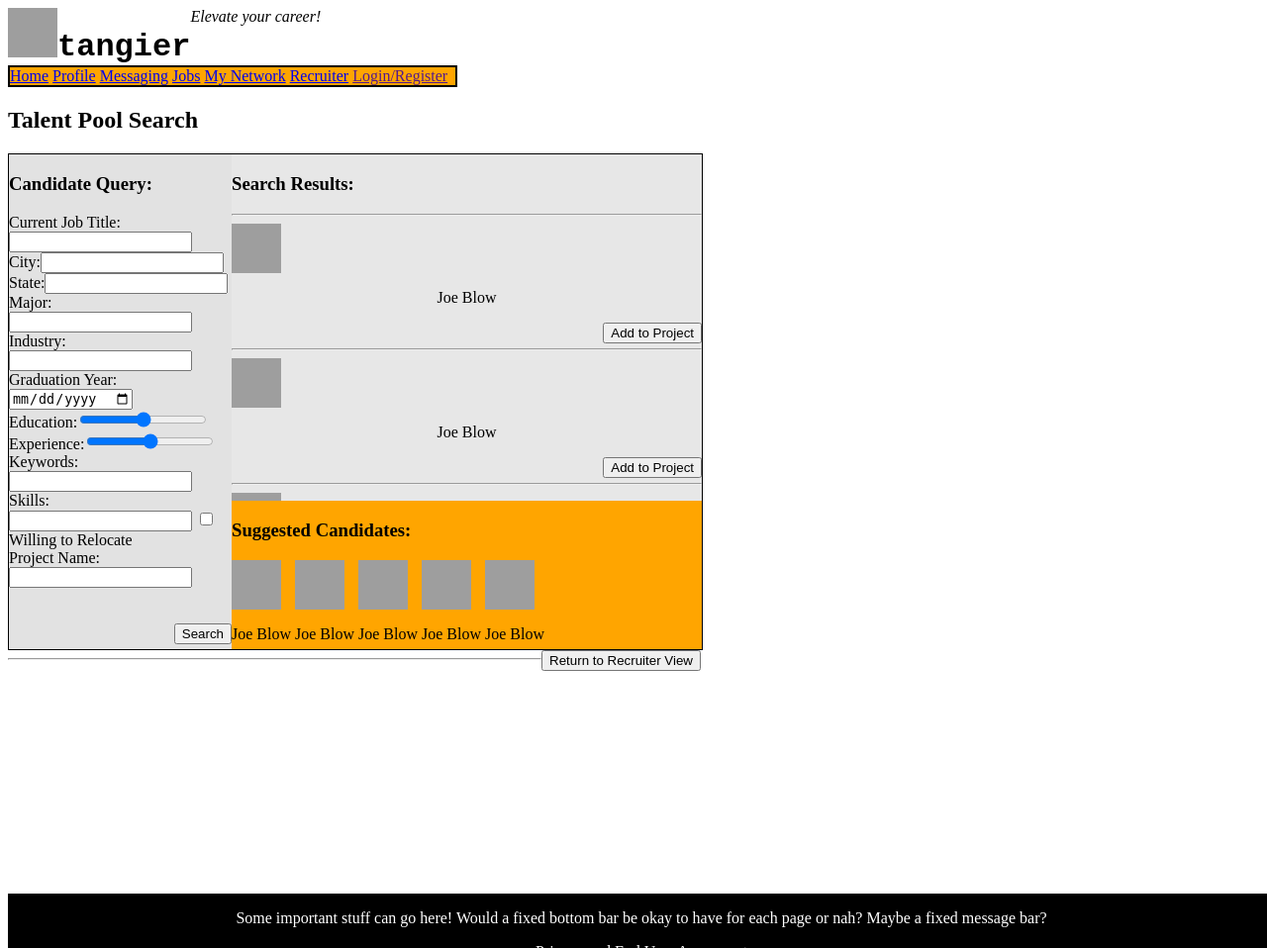
After one commit to Gwood91/BUS118W_Tangier_Repo, a Flask app: page /candidate_search in a window 1280 px wide. The commit adds this page. Shown: the whole page at 99% size. Run offline with Flask 2, Linux system fonts and the light colour scheme; grey boxes are pictures that could not be loaded.

Commit message:
Added Talent Pool Page and Route

```diff
--- a/app/routes.py
+++ b/app/routes.py
@@ -59,3 +59,13 @@ def recruiter_page():
         current_cand_analysis = "Candidate Match: " + str(candidate_match)
         #current_cand_analysis = "Candidate Match: " + str(candidate_match) + "%\n" + "Summary Match: " + str(summary_match) + "%"
         return render_template('recruiter_page.html', title='Recruiter', candidate_analysis=current_cand_analysis, i=5)
+
+@app.route('/candidate_search', methods=['GET', 'POST'])
+def candidate_search():
+    if request.method == 'GET':
+        return render_template('recruiter_candidate_search.html', title='Candidate Search', i=5)
+    # if the recruiter client is evaluating the potential match of a candidate
+    if request.method == 'POST':
+        # get the data supplied by the client and construct sanitzed queries in the db
+        candidate_text = str(request.form.get("candidateText", None))
+        search_criteria = str(request.form.get("searchCriteria", None))
--- a/app/templates/base.html
+++ b/app/templates/base.html
@@ -14,13 +14,14 @@
                 <h1 style="font-family: 'Courier New', Courier, monospace; margin-bottom: 0px">tangier</h1>
                 <i>Elevate your career!</i>
         </div>
-        <div style="border: solid black 2px; width: 400px; background:orange; text-emphasis: none;">
+        <div style="border: solid black 2px; width: 450px; background:orange; text-emphasis: none;">
             <a href="/home">Home</a>
             <a href="/profile">Profile</a>
             <a href="/message">Messaging</a>
             <a href="/jobs">Jobs</a>
             <a href="/myNetwork">My Network</a>
             <a href="/recruiter">Recruiter</a>
+            <a href="">Login/Register</a>
         </div>
     </div>
     {% block content %}{% endblock %}
--- /dev/null
+++ b/app/templates/recruiter_candidate_search.html
@@ -0,0 +1,71 @@
+
+{% extends "base.html" %}
+{% block content %}
+
+<div>
+    <h2>Talent Pool Search</h2>
+    <div style="width: 700px; height: 500px; border: solid black 1px">
+        <div style="display: inline-flex">
+            <div style="width: 225px; height: 500px; background: rgb(226, 226, 226)">
+                <h3>Candidate Query:</h3>
+                <form>
+                    Current Job Title:<input>
+                    <br>
+                    City:<input>
+                    <br>
+                    State:<input>
+                    Major:<input>
+                    <br>
+                    Industry:<input>
+                    <br>
+                    Graduation Year:<input type="date">
+                    <br>
+                    Education:<input type="range">
+                    <br>
+                    Experience:<input type="range">
+                    <br>
+                    Keywords:<input>
+                    <br>
+                    Skills:<input>
+                    <input type="checkbox">Willing to Relocate
+                    <br>
+                    Project Name:<input type="search">
+                    <br><br><br>
+
+                    <input type="submit" value="Search" style="float: right">
+               </form>
+            </div>
+            <div style="width: 500; height: 250px;">
+                <div style="display: inline-block; width: 475; height: 350px; background: rgb(231, 231, 231); overflow: scroll; overflow-x: hidden">
+                <h3 style="padding-right:auto; padding-left:auto;" >Search Results:</h3>
+                <hr>
+                {% for i in range(i)%}
+                <div>
+                    <div style="display:block;">
+                            <img src="https://www.pngkey.com/png/full/230-2301779_best-classified-apps-default-user-profile.png" style="width: 50px; height: 50px;">
+                        <p style="text-align: center">Joe Blow</p></div>
+                        <button style="float: right">Add to Project</button>
+                        <br>
+                        <hr>
+                </div>
+                {% endfor %}
+                </div>
+                <div style="display: inline-block; width: 475; height: 150px; background: orange">
+                        <h3>Suggested Candidates:</h3>
+                        {% for i in range(i)%}
+                        <div style="display:inline-block">
+                            <div style="display:block">
+                                <img src="https://www.pngkey.com/png/full/230-2301779_best-classified-apps-default-user-profile.png" style="width: 50px; height: 50px;">
+                                <br>
+                                <p style="text-align: center">Joe Blow</p></div>
+                        </div>
+                        {% endfor %}
+                </div>
+            </div>
+        </div>
+    </div>
+    <div style="width: 700px; border: none">
+            <a href="/recruiter" style="float:right"><button>Return to Recruiter View</button></a>
+        </div>
+</div>
+{% endblock %}
--- a/app/templates/recruiter_page.html
+++ b/app/templates/recruiter_page.html
@@ -31,7 +31,7 @@
                         </div>
                         {% endfor %}
                 </div>
-                <button style="float: right">New Search</button>
+                <a href="/candidate_search"><button style="float: right">New Search</button></a>
             </div>
         </div>
     </div>
```
